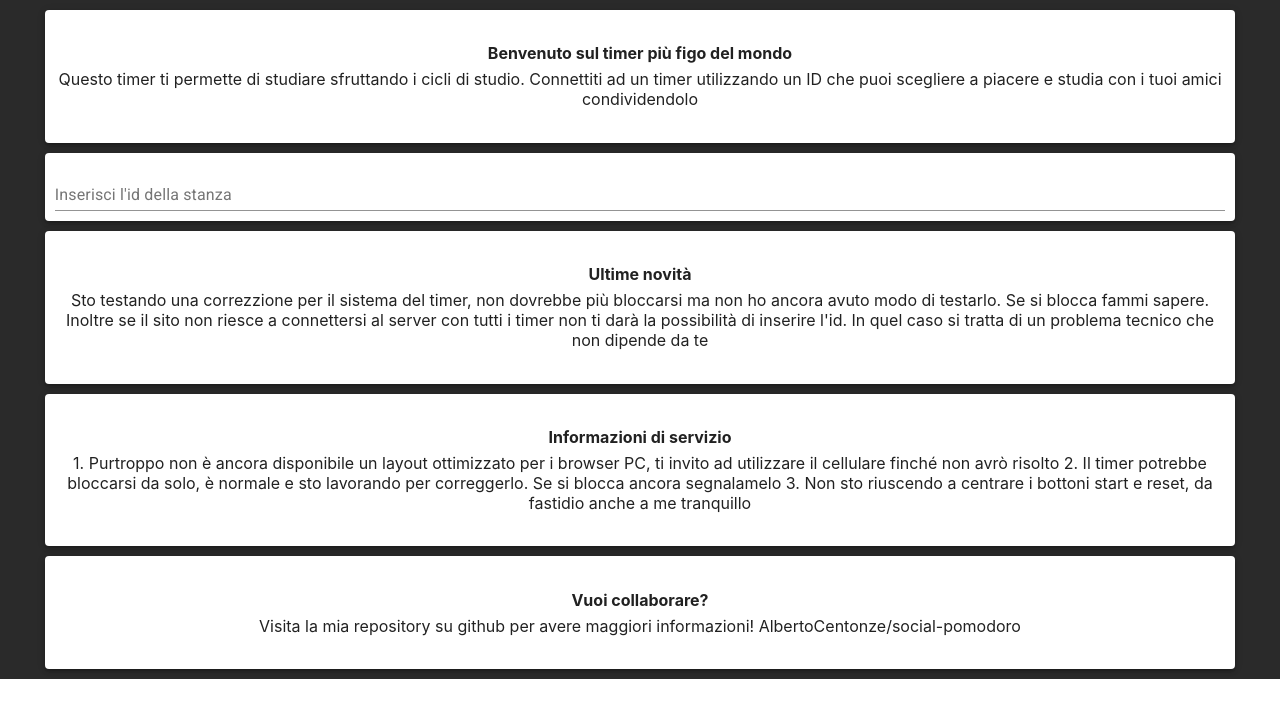
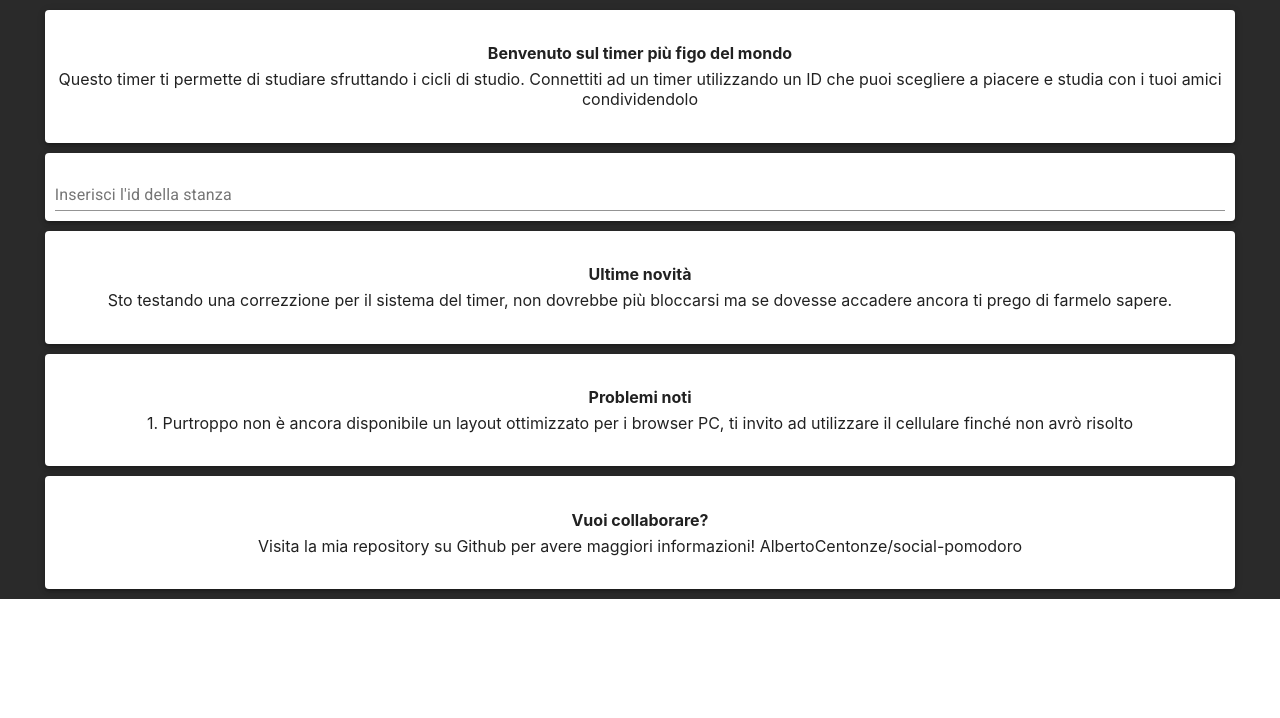
Before and after one commit to AlbertoCentonze/social-pomodoro, a React (Create React App) app: page / in a window 1280 px wide. Shown: the top 718 px of the page. Built offline with nearby package versions, Linux system fonts and the light colour scheme; no server answers; the HTML template or start-up script is replaced by a standard one.

Commit message:
Fixed start and reset button layout

```diff
--- a/src/App.js
+++ b/src/App.js
@@ -46,15 +46,15 @@ function App() {
         />
         <FlexiblePaperCard
           title="Ultime novità"
-          description="Sto testando una correzzione per il sistema del timer, non dovrebbe più bloccarsi ma non ho ancora avuto modo di testarlo. Se si blocca fammi sapere. Inoltre se il sito non riesce a connettersi al server con tutti i timer non ti darà la possibilità di inserire l'id. In quel caso si tratta di un problema tecnico che non dipende da te"
+          description="Sto testando una correzzione per il sistema del timer, non dovrebbe più bloccarsi ma se dovesse accadere ancora ti prego di farmelo sapere."
         />
         <FlexiblePaperCard
-          title="Informazioni di servizio"
-          description="1. Purtroppo non è ancora disponibile un layout ottimizzato per i browser PC, ti invito ad utilizzare il cellulare finché non avrò risolto 2. Il timer potrebbe bloccarsi da solo, è normale e sto lavorando per correggerlo. Se si blocca ancora segnalamelo 3. Non sto riuscendo a centrare i bottoni start e reset, da fastidio anche a me tranquillo"
+          title="Problemi noti"
+          description="1. Purtroppo non è ancora disponibile un layout ottimizzato per i browser PC, ti invito ad utilizzare il cellulare finché non avrò risolto"
         />
         <FlexiblePaperCard
           title="Vuoi collaborare?"
-          description="Visita la mia repository su github per avere maggiori informazioni! AlbertoCentonze/social-pomodoro"
+          description="Visita la mia repository su Github per avere maggiori informazioni! AlbertoCentonze/social-pomodoro"
         />
       </Grid>
     </Container>
--- a/src/components/Timer.js
+++ b/src/components/Timer.js
@@ -1,5 +1,5 @@
 import React, { useEffect } from "react";
-import { Button, Container } from "@material-ui/core";
+import { Button, Container, Grid } from "@material-ui/core";
 import ButtonGroup from "@material-ui/core/ButtonGroup";
 import RestoreIcon from "@material-ui/icons/Restore";
 import PlayArrowIcon from "@material-ui/icons/PlayArrow";
@@ -65,7 +65,12 @@ const Timer = (props) => {
       </ButtonGroup>
       <p className="roomText">{"ID stanza: " + props.channel}</p>
       <p className="timeText">{minutes + ":" + seconds}</p>
-      <Container className="timerButtonsContainer">
+      <Grid
+        container
+        direction="row"
+        justify="space-evenly"
+        alignItems="center"
+      >
         <Button
           onClick={() => {
             setActive(false);
@@ -95,7 +100,7 @@ const Timer = (props) => {
         >
           {active ? "PAUSE" : "START"}
         </Button>
-      </Container>
+      </Grid>
     </Paper>
   );
 };
```
